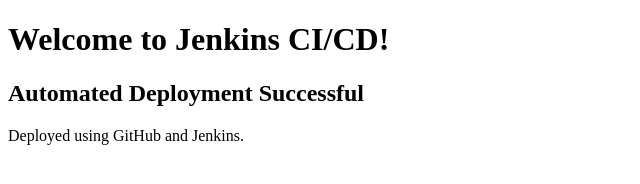
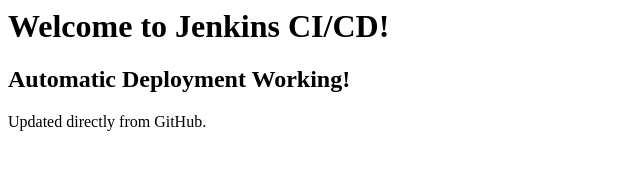
Before and after one commit to sbadhun26-bot/jenkins-web-deployment, a plain HTML site: page index.html in a window 1280 px wide. Shown: the whole page, without its empty margins (0-640 px from the left). Drawn offline with Linux system fonts and the light colour scheme.

Commit message:
Update index.html

```diff
--- a/index.html
+++ b/index.html
@@ -1,11 +1,3 @@
-<!DOCTYPE html>
-<html>
-<head>
-    <title>Jenkins Deployment</title>
-</head>
-<body>
-    <h1>Welcome to Jenkins CI/CD!</h1>
-    <h2>Automated Deployment Successful</h2>
-    <p>Deployed using GitHub and Jenkins.</p>
-</body>
-</html>
+<h1>Welcome to Jenkins CI/CD!</h1>
+<h2>Automatic Deployment Working!</h2>
+<p>Updated directly from GitHub.</p>
```
